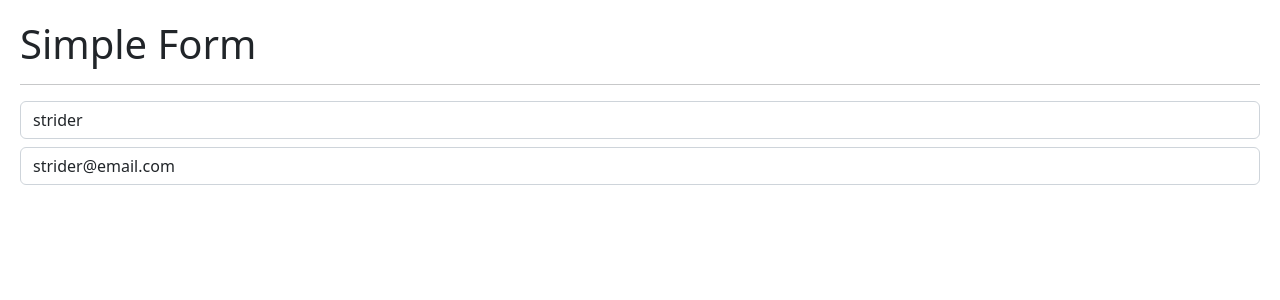
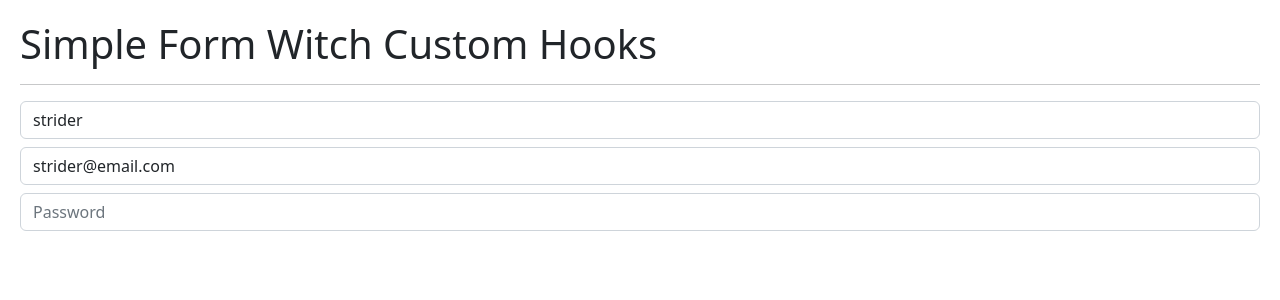
Before and after one commit to physiodevapp/react-zero-to-expert, a React (Vite) app in the folder 05-hook-app/: page / in a window 1280 px wide. Shown: the top 300 px of the page. Built offline with nearby package versions, Linux system fonts and the light colour scheme.

Commit message:
form using custom hook - useForm

```diff
--- /dev/null
+++ b/05-hook-app/src/02-useEffect/SimpleFormWithCustomHook.jsx
@@ -0,0 +1,68 @@
+import React, { useEffect, useState } from "react";
+import { useForm } from "../hooks/useForm";
+
+function SimpleFormWithCustomHook() {
+
+  const { form, username, email, password, handleChange } = useForm({
+    username: "strider",
+    email: "strider@email.com",
+    password: "",
+  })
+
+  // const { username, email, password } = form
+
+  useEffect(() => {
+    // console.log('form changed!')
+
+    return () => {
+
+    }
+  }, [form])
+
+
+  useEffect(() => {
+    // console.log('email changed!')
+
+    return () => {
+
+    }
+  }, [email])
+
+
+  return (
+    <>
+      <h1>Simple Form Witch Custom Hooks</h1>
+      <hr />
+
+      <input
+        type="text"
+        className="form-control"
+        placeholder="Username"
+        name="username"
+        value={username}
+        onChange={handleChange}
+      />
+
+      <input
+        type="email"
+        className="form-control mt-2"
+        placeholder="email@domain"
+        name="email"
+        value={email}
+        onChange={handleChange}
+      />
+
+      <input
+        type="password"
+        className="form-control mt-2"
+        placeholder="Password"
+        name="password"
+        value={password}
+        onChange={handleChange}
+      />
+
+    </>
+  );
+}
+
+export default SimpleFormWithCustomHook;
--- a/05-hook-app/src/HooksApp.jsx
+++ b/05-hook-app/src/HooksApp.jsx
@@ -1,10 +1,10 @@
 import React from "react";
-import SimpleForm from "./02-useEffect/SimpleForm";
+import SimpleFormWithCustomHook from "./02-useEffect/SimpleFormWithCustomHook";
 
 function HooksApp() {
   return (
     <>
-      <SimpleForm/>
+      <SimpleFormWithCustomHook/>
     </>
   );
 }
--- /dev/null
+++ b/05-hook-app/src/hooks/useForm.js
@@ -0,0 +1,20 @@
+import { useState } from "react";
+
+export const useForm = (initialFields = {}) => {
+
+  const [form, setForm] = useState(initialFields);
+
+  const handleChange = ({ target }) => {
+    const { name, value } = target;
+    setForm({
+      ...form,
+      [name]: value,
+    });
+  };
+
+  return {
+    ...form,
+    form,
+    handleChange
+  };
+};
```
